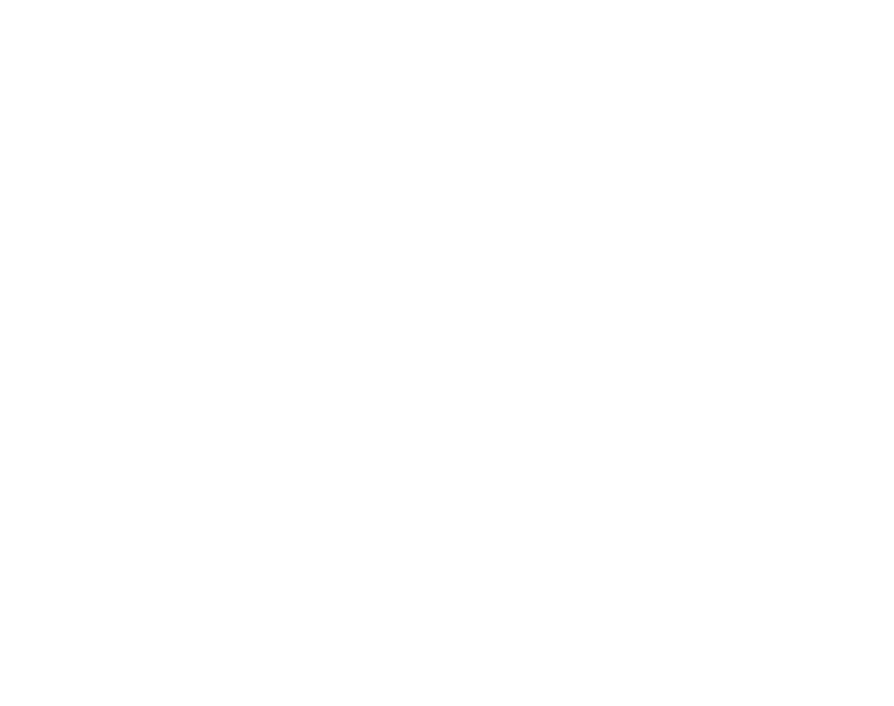
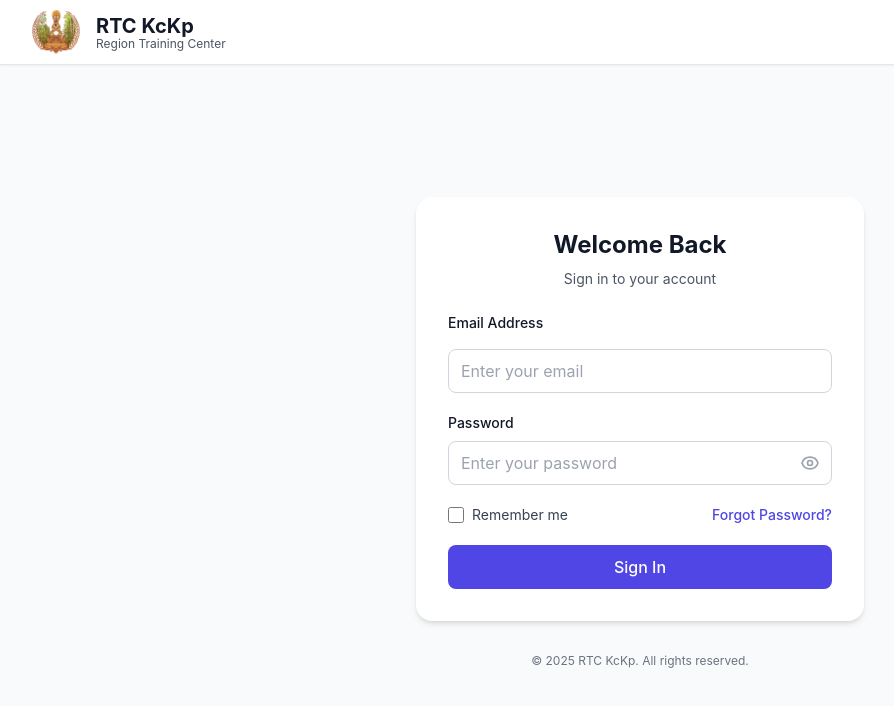
Before and after one commit to Kimsreng28/IP-Management-Frontend-, a React (Vite) app: page /login in a window 1280 px wide. Before the commit this address had no page. Shown: the top 706 px of the page, without its empty margins (0-894 px from the left). Built offline with nearby package versions, Linux system fonts and the light colour scheme.

Commit message:
create the login page

```diff
--- /dev/null
+++ b/src/pages/auth/Login.tsx
@@ -0,0 +1,150 @@
+"use client"
+
+import type React from "react"
+import { useState } from "react"
+
+export default function LoginPage() {
+  const [email, setEmail] = useState("")
+  const [password, setPassword] = useState("")
+  const [rememberMe, setRememberMe] = useState(false)
+  const [showPassword, setShowPassword] = useState(false)
+
+  const handleSubmit = (e: React.FormEvent) => {
+    e.preventDefault()
+    console.log("Login submitted:", { email, rememberMe })
+    // Add your login logic here
+  }
+
+  return (
+    <div className="min-h-screen bg-gray-50 flex flex-col">
+      {/* Top Navbar */}
+      <header className="bg-white shadow-sm border-b border-gray-200">
+        <div className="max-w-7xl mx-auto px-4 sm:px-6 lg:px-8">
+          <div className="flex items-center h-16">
+            {/* Logo and Title in Row */}
+            <div className="flex items-center gap-4">
+              <img
+                src="/src/assets/images/LOGO.png"
+                alt="RTC KcKp Logo"
+                className="w-12 h-12 object-contain"
+              />
+              <div>
+                <h1 className="text-xl font-bold text-gray-900">RTC KcKp</h1>
+                <p className="text-xs text-gray-600 -mt-1">Region Training Center</p>
+              </div>
+            </div>
+          </div>
+        </div>
+      </header>
+
+      {/* Main Content - Centered Login Card */}
+      <main className="flex-1 flex flex-col items-center justify-center p-4">
+        {/* Login Card */}
+        <div className="w-full max-w-md bg-white rounded-2xl shadow-md p-8">
+          <div className="mb-6 text-center">
+            <h2 className="text-2xl font-bold text-gray-900 mb-2">Welcome Back</h2>
+            <p className="text-gray-600 text-sm">Sign in to your account</p>
+          </div>
+
+          <form onSubmit={handleSubmit} className="space-y-5">
+            {/* Email Input */}
+            <div className="space-y-2">
+              <label htmlFor="email" className="block text-sm font-medium text-gray-900">
+                Email Address
+              </label>
+              <input
+                id="email"
+                type="email"
+                placeholder="Enter your email"
+                value={email}
+                onChange={(e) => setEmail(e.target.value)}
+                className="w-full h-11 px-3 py-2 border border-gray-300 rounded-lg focus:outline-none focus:ring-2 focus:ring-indigo-500 focus:border-transparent placeholder:text-gray-400"
+                required
+              />
+            </div>
+
+            {/* Password Input */}
+            <div className="space-y-2">
+              <label htmlFor="password" className="block text-sm font-medium text-gray-900">
+                Password
+              </label>
+              <div className="relative">
+                <input
+                  id="password"
+                  type={showPassword ? "text" : "password"}
+                  placeholder="Enter your password"
+                  value={password}
+                  onChange={(e) => setPassword(e.target.value)}
+                  className="w-full h-11 px-3 py-2 pr-10 border border-gray-300 rounded-lg focus:outline-none focus:ring-2 focus:ring-indigo-500 focus:border-transparent placeholder:text-gray-400"
+                  required
+                />
+                <button
+                  type="button"
+                  onClick={() => setShowPassword(!showPassword)}
+                  className="absolute inset-y-0 right-0 flex items-center pr-3 text-gray-400 hover:text-gray-600"
+                  aria-label={showPassword ? "Hide password" : "Show password"}
+                >
+                  {showPassword ? (
+                    <svg className="w-5 h-5" fill="none" stroke="currentColor" viewBox="0 0 24 24">
+                      <path
+                        strokeLinecap="round"
+                        strokeLinejoin="round"
+                        strokeWidth={2}
+                        d="M13.875 18.825A10.05 10.05 0 0112 19c-4.478 0-8.268-2.943-9.543-7a9.97 9.97 0 011.563-3.029m5.858.908a3 3 0 114.243 4.243M9.878 9.878l4.242 4.242M9.88 9.88l-3.29-3.29m7.532 7.532l3.29 3.29M3 3l3.59 3.59m0 0A9.953 9.953 0 0112 5c4.478 0 8.268 2.943 9.543 7a10.025 10.025 0 01-4.132 5.411m0 0L21 21"
+                      />
+                    </svg>
+                  ) : (
+                    <svg className="w-5 h-5" fill="none" stroke="currentColor" viewBox="0 0 24 24">
+                      <path
+                        strokeLinecap="round"
+                        strokeLinejoin="round"
+                        strokeWidth={2}
+                        d="M15 12a3 3 0 11-6 0 3 3 0 016 0z"
+                      />
+                      <path
+                        strokeLinecap="round"
+                        strokeLinejoin="round"
+                        strokeWidth={2}
+                        d="M2.458 12C3.732 7.943 7.523 5 12 5c4.478 0 8.268 2.943 9.542 7-1.274 4.057-5.064 7-9.542 7-4.477 0-8.268-2.943-9.542-7z"
+                      />
+                    </svg>
+                  )}
+                </button>
+              </div>
+            </div>
+
+            {/* Remember Me & Forgot Password */}
+            <div className="flex items-center justify-between">
+              <div className="flex items-center gap-2">
+                <input
+                  id="remember"
+                  type="checkbox"
+                  checked={rememberMe}
+                  onChange={(e) => setRememberMe(e.target.checked)}
+                  className="w-4 h-4 text-indigo-600 border-gray-300 rounded focus:ring-2 focus:ring-indigo-500"
+                />
+                <label htmlFor="remember" className="text-sm text-gray-700 cursor-pointer select-none">
+                  Remember me
+                </label>
+              </div>
+              <a href="#" className="text-sm text-indigo-600 hover:text-indigo-700 font-medium">
+                Forgot Password?
+              </a>
+            </div>
+
+            {/* Sign In Button */}
+            <button
+              type="submit"
+              className="w-full h-11 bg-indigo-600 hover:bg-indigo-700 text-white font-medium rounded-lg transition-colors focus:outline-none focus:ring-2 focus:ring-indigo-500 focus:ring-offset-2"
+            >
+              Sign In
+            </button>
+          </form>
+        </div>
+
+        {/* Footer */}
+        <p className="text-xs text-gray-500 mt-8">© 2025 RTC KcKp. All rights reserved.</p>
+      </main>
+    </div>
+  )
+}
--- a/src/routes/AppRoutes.tsx
+++ b/src/routes/AppRoutes.tsx
@@ -2,6 +2,7 @@
 import { Routes, Route, Navigate } from 'react-router-dom';
 import Dashboard from '../pages/Dashboard';
 import DashboardLayout from '../layouts/DashboardLayout';
+import LoginPage from '../pages/auth/login';
 
 // Placeholder pages for other routes
 const Attendance = () => <div className="p-6">Attendance Page</div>;
@@ -12,13 +13,17 @@
 const AppRoutes: React.FC = () => {
     return (
         <Routes>
-            <Route path="/" element={<DashboardLayout />}>
-                <Route index element={<Navigate to="/dashboard" replace />} />
-                <Route path="dashboard" element={<Dashboard />} />
-                <Route path="attendance" element={<Attendance />} />
-                <Route path="leave-request" element={<LeaveRequest />} />
-                <Route path="e-library" element={<ELibrary />} />
-                <Route path="profile" element={<Profile />} />
+            {/* Public Route - Login doesn't use DashboardLayout */}
+            <Route path="/" element={<Navigate to="/login" replace />} />
+            <Route path="/login" element={<LoginPage />} />
+
+            {/* Protected Routes - Wrapped in DashboardLayout */}
+            <Route element={<DashboardLayout />}>
+                <Route path="/dashboard" element={<Dashboard />} />
+                <Route path="/attendance" element={<Attendance />} />
+                <Route path="/leave-request" element={<LeaveRequest />} />
+                <Route path="/e-library" element={<ELibrary />} />
+                <Route path="/profile" element={<Profile />} />
             </Route>
         </Routes>
     );
```
Also changed, not shown: src/assets/images/LOGO.png (added), 1 other file (tests, documents, lock files or other folders).
